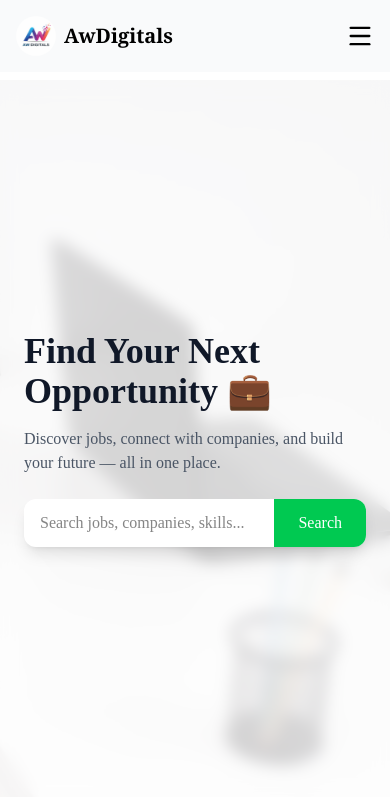
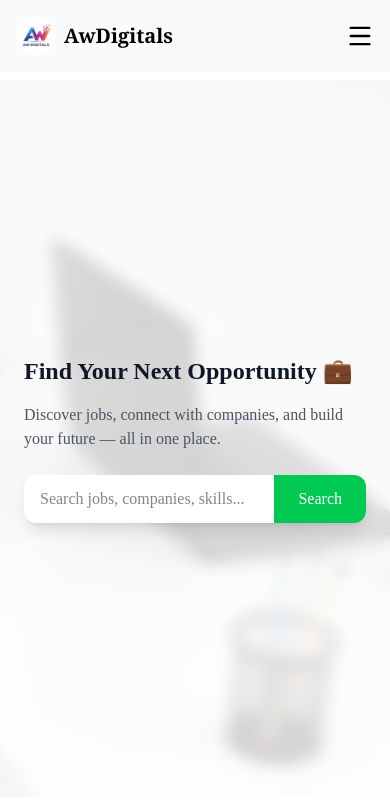
Before and after one commit to ChinedumW/aw-digitals, a Next.js app: page / in a window 390 px wide. Shown: the top 810 px of the page. Built offline with nearby package versions, Linux system fonts and the light colour scheme.

Commit message:
made some changes

```diff
--- a/app/page.tsx
+++ b/app/page.tsx
@@ -20,8 +20,8 @@
 
         {/* Content */}
         <div className="relative z-10 flex h-full items-center">
-          <div className="max-w-7xl mx-auto px-6">
-            <h1 className="text-4xl md:text-5xl font-bold text-gray-900 mb-4">
+          <div className="max-w-7xl mx-auto px-6  text-left">
+            <h1 className="text-2xl md:text-5xl font-bold text-gray-900 mb-4">
               Find Your Next Opportunity 💼
             </h1>
 
```
